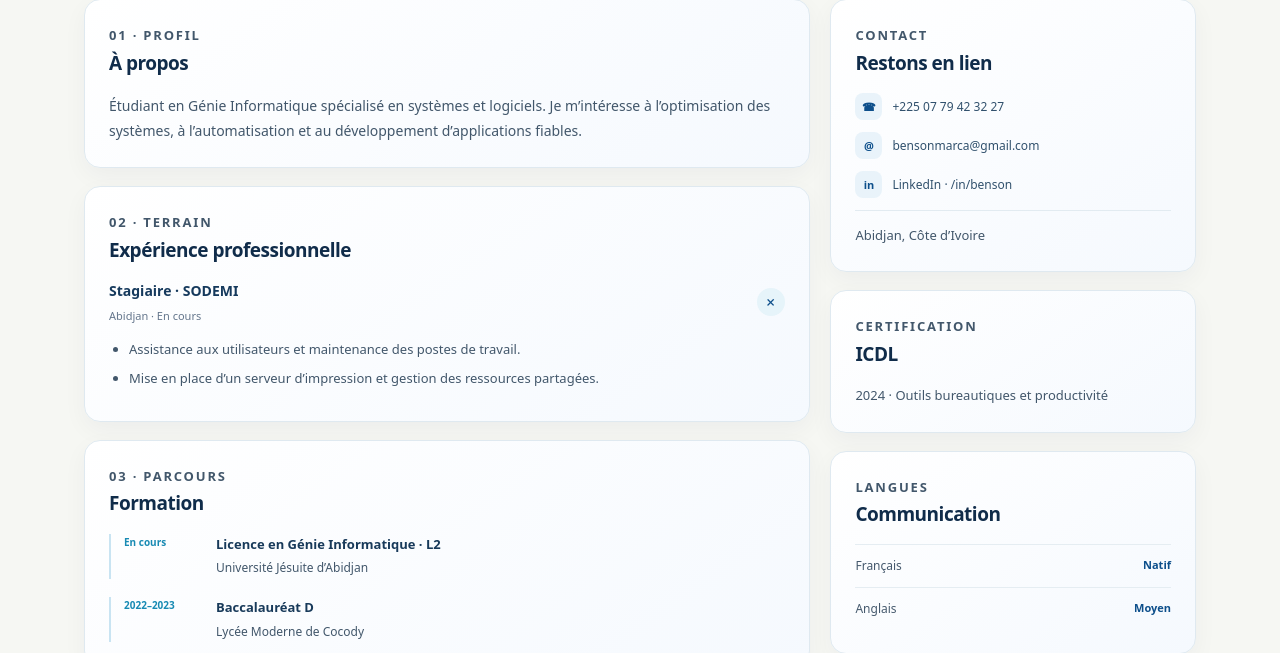
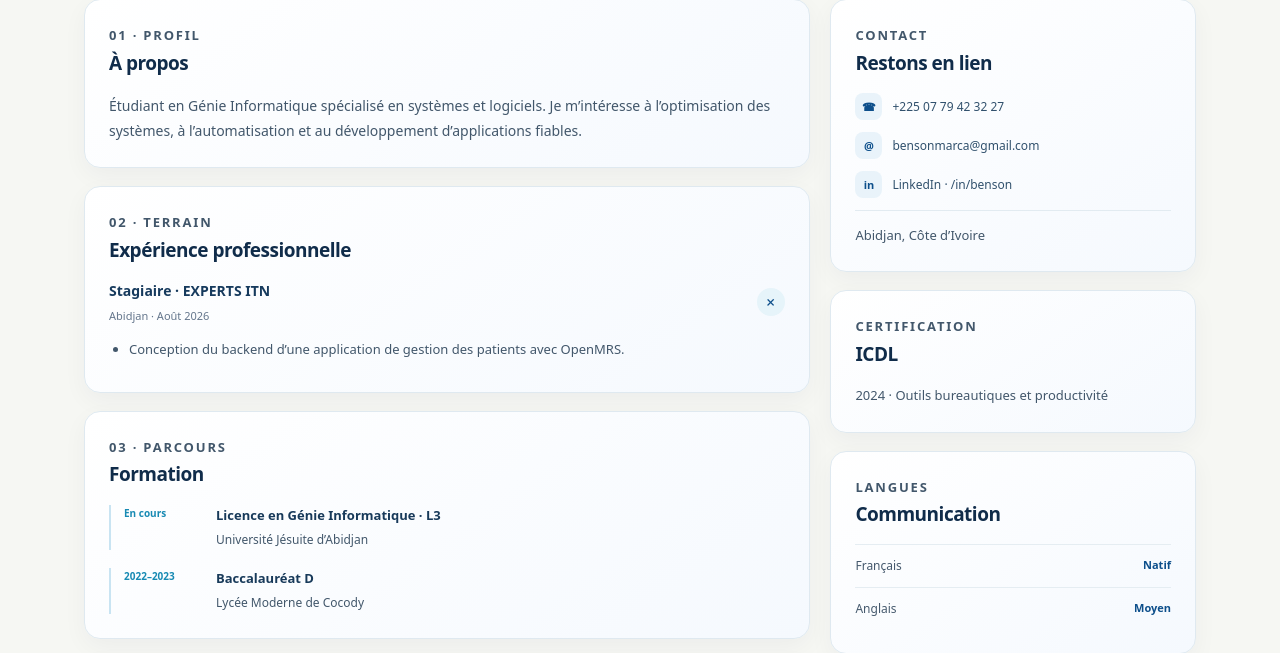
Before and after one commit to Benra66/Projet-Final-Incident, a Django app: page / in a window 1280 px wide. Shown: the part 470-1123 px from the top of the page. Run offline with Django 5.2, Linux system fonts and the light colour scheme.

Commit message:
Update CV internship and current degree

```diff
--- a/templates/pages/cv.html
+++ b/templates/pages/cv.html
@@ -28,15 +28,15 @@
       <section class="cv-card" id="experience">
         <p class="cv-section-label">02 · TERRAIN</p><h2>Expérience professionnelle</h2>
         <details class="cv-experience" open>
-          <summary><span><strong>Stagiaire · SODEMI</strong><small>Abidjan · En cours</small></span><span class="cv-expand" aria-hidden="true">+</span></summary>
-          <ul><li>Assistance aux utilisateurs et maintenance des postes de travail.</li><li>Mise en place d’un serveur d’impression et gestion des ressources partagées.</li></ul>
+          <summary><span><strong>Stagiaire · EXPERTS ITN</strong><small>Abidjan · Août 2026</small></span><span class="cv-expand" aria-hidden="true">+</span></summary>
+          <ul><li>Conception du backend d’une application de gestion des patients avec OpenMRS.</li></ul>
         </details>
       </section>
 
       <section class="cv-card" id="formation">
         <p class="cv-section-label">03 · PARCOURS</p><h2>Formation</h2>
         <div class="cv-timeline">
-          <article><span class="cv-year">En cours</span><div><h3>Licence en Génie Informatique · L2</h3><p>Université Jésuite d’Abidjan</p></div></article>
+          <article><span class="cv-year">En cours</span><div><h3>Licence en Génie Informatique · L3</h3><p>Université Jésuite d’Abidjan</p></div></article>
           <article><span class="cv-year">2022–2023</span><div><h3>Baccalauréat D</h3><p>Lycée Moderne de Cocody</p></div></article>
         </div>
       </section>
```
